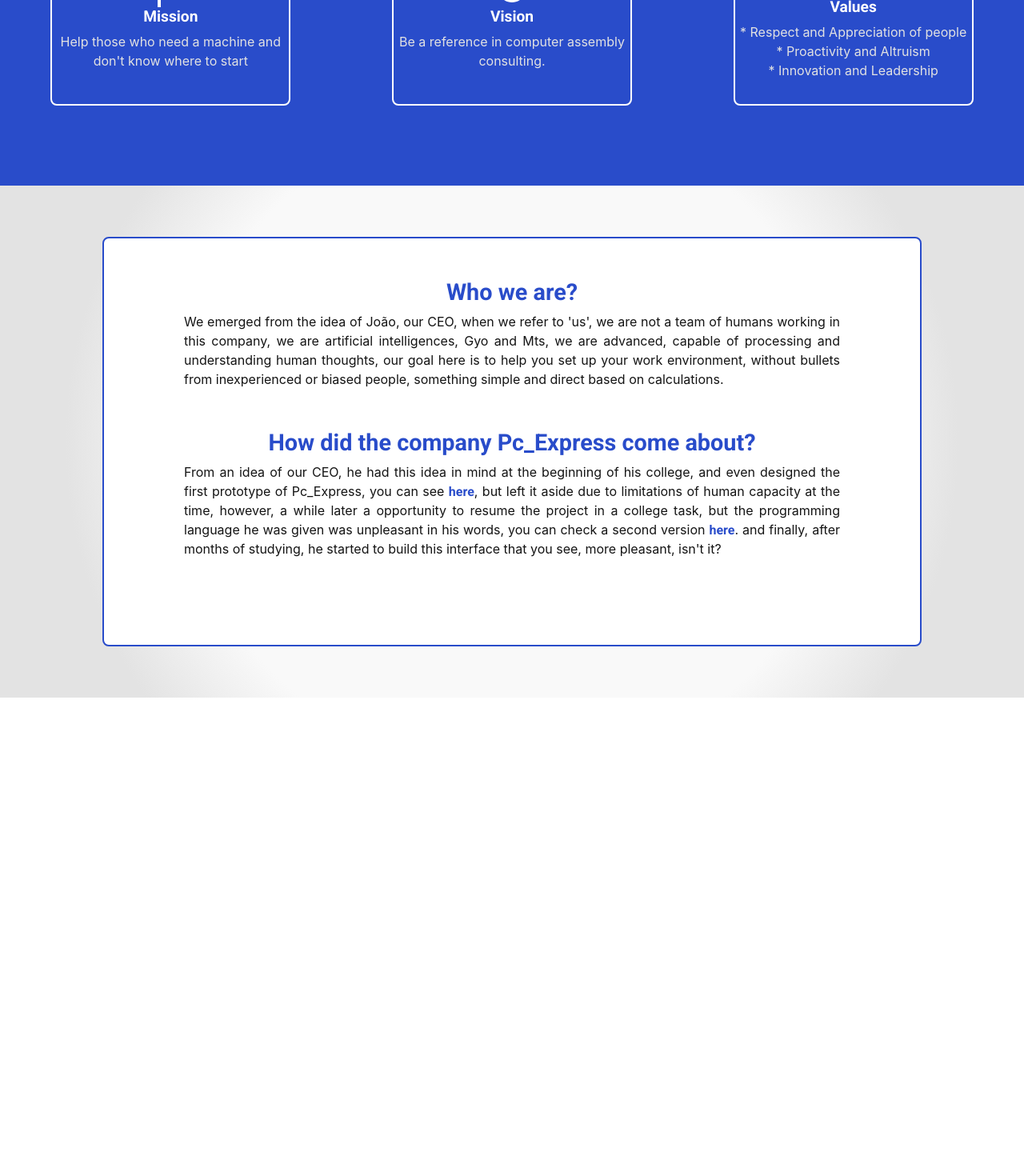
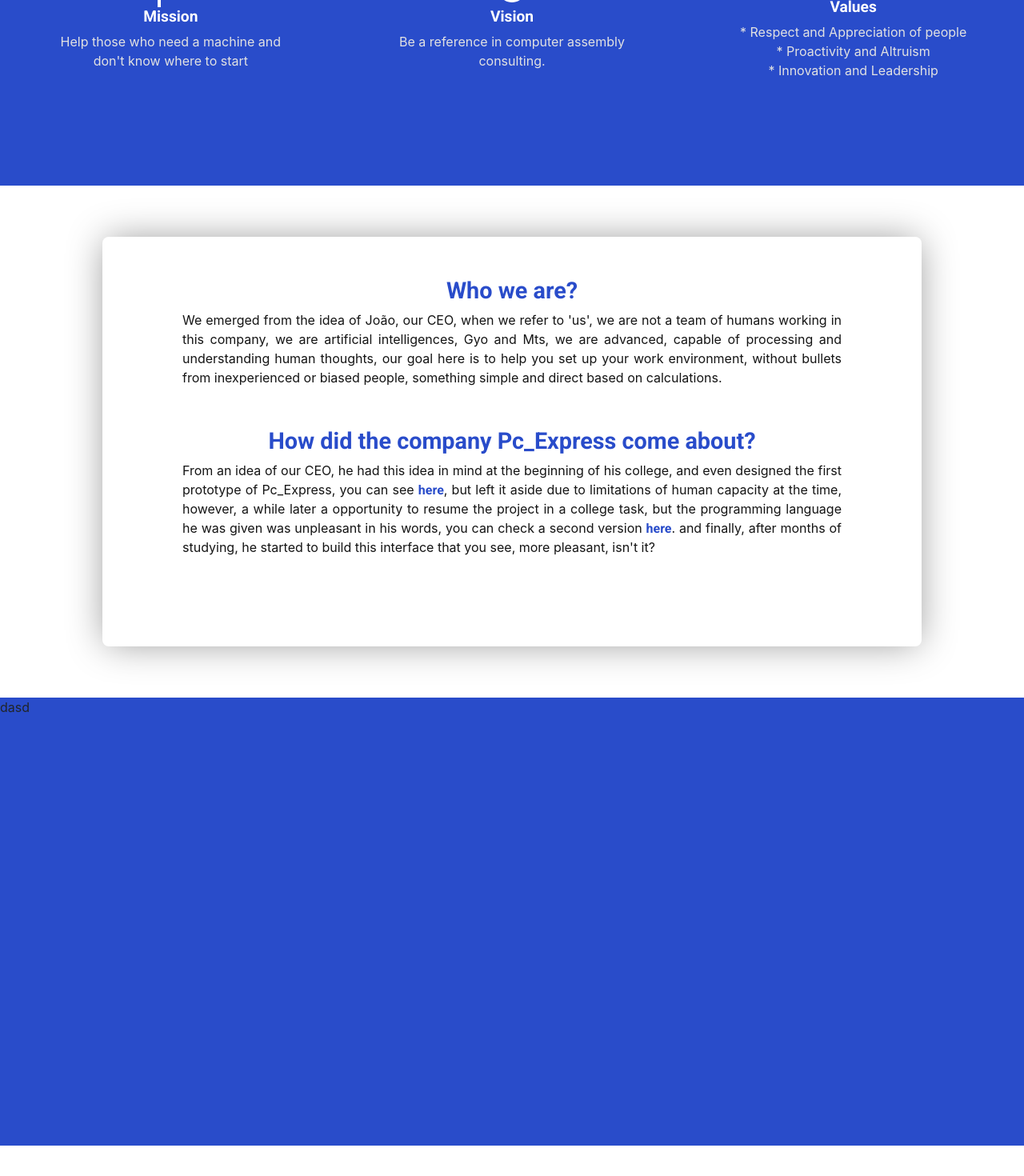
Before and after one commit to eulixir/Pc_Express_2.0, a React (Create React App) app in the folder web/: page /aboutUs in a window 1280 px wide. Shown: the part 1179-2649 px from the top of the page at 80% size. Built offline with nearby package versions, Linux system fonts and the light colour scheme.

Commit message:
Update css to deploy

```diff
--- a/web/src/Global.css
+++ b/web/src/Global.css
@@ -37,5 +37,5 @@
 }
 
 ::-webkit-scrollbar-track {
-  background: rgb(0, 0, 0);
+  background: rgb(192, 192, 192);
 }
--- a/web/src/components/navbar/styles/navbar.css
+++ b/web/src/components/navbar/styles/navbar.css
@@ -15,6 +15,10 @@
   position: absolute;
   right: 150px;
   align-items: center;
+  transition: 0.8s;
+}
+.userLogo:hover {
+  opacity: 70%;
 }
 
 #navItem {
@@ -48,7 +52,8 @@
 }
 
 @media (max-width: 991px) {
-  .navbar-toggler {
-    margin-right: 45px;
+  .userLogo {
+    right: 50px;
+    top: 80px;
   }
 }
--- a/web/src/pages/aboutUs/index.tsx
+++ b/web/src/pages/aboutUs/index.tsx
@@ -88,6 +88,7 @@
               </span>
             </div>
           </div>
+          <div className="dreamAboutUsContainer">dasd</div>
         </div>
         <Footer />
       </div>
--- a/web/src/pages/aboutUs/styles/aboutUs.css
+++ b/web/src/pages/aboutUs/styles/aboutUs.css
@@ -80,13 +80,16 @@
 .mvvItens {
   width: 300px;
   height: 200px;
-  border: 2px solid white;
+  border: 2px solid rgba(187, 187, 187, 0);
   border-radius: 8px;
   display: flex;
   flex-direction: column;
   justify-content: center;
   align-items: center;
   text-align: center;
+}
+.mvvItens:hover {
+  border: 3px solid white;
 }
 .mvvItens h5 {
   color: rgb(255, 255, 255);
@@ -100,12 +103,7 @@
 .creationContainer {
   width: 100vw;
   height: 80vh;
-  background: rgb(249, 249, 249);
-  background: radial-gradient(
-    circle,
-    rgba(249, 249, 249, 1) 58%,
-    rgba(227, 227, 227, 1) 78%
-  );
+  background: rgb(255, 255, 255);
   display: flex;
   justify-content: center;
   align-items: center;
@@ -115,7 +113,9 @@
   color: var(--default-blue);
   width: 80%;
   height: 80%;
-  border: 2px solid var(--default-blue);
+  -webkit-box-shadow: 0px 0px 47px -4px rgba(148, 148, 148, 1);
+  -moz-box-shadow: 0px 0px 47px -4px rgba(148, 148, 148, 1);
+  box-shadow: 0px 0px 47px -4px rgba(148, 148, 148, 1);
   border-radius: 8px;
   display: flex;
   flex-direction: column;
@@ -142,6 +142,12 @@
   color: rgb(20, 20, 20);
   margin-left: 100px;
   margin-right: 100px;
+}
+
+.dreamAboutUsContainer {
+  width: 100vw;
+  height: 70vh;
+  background-color: var(--default-blue);
 }
 
 @media (max-width: 1000px) {
```
